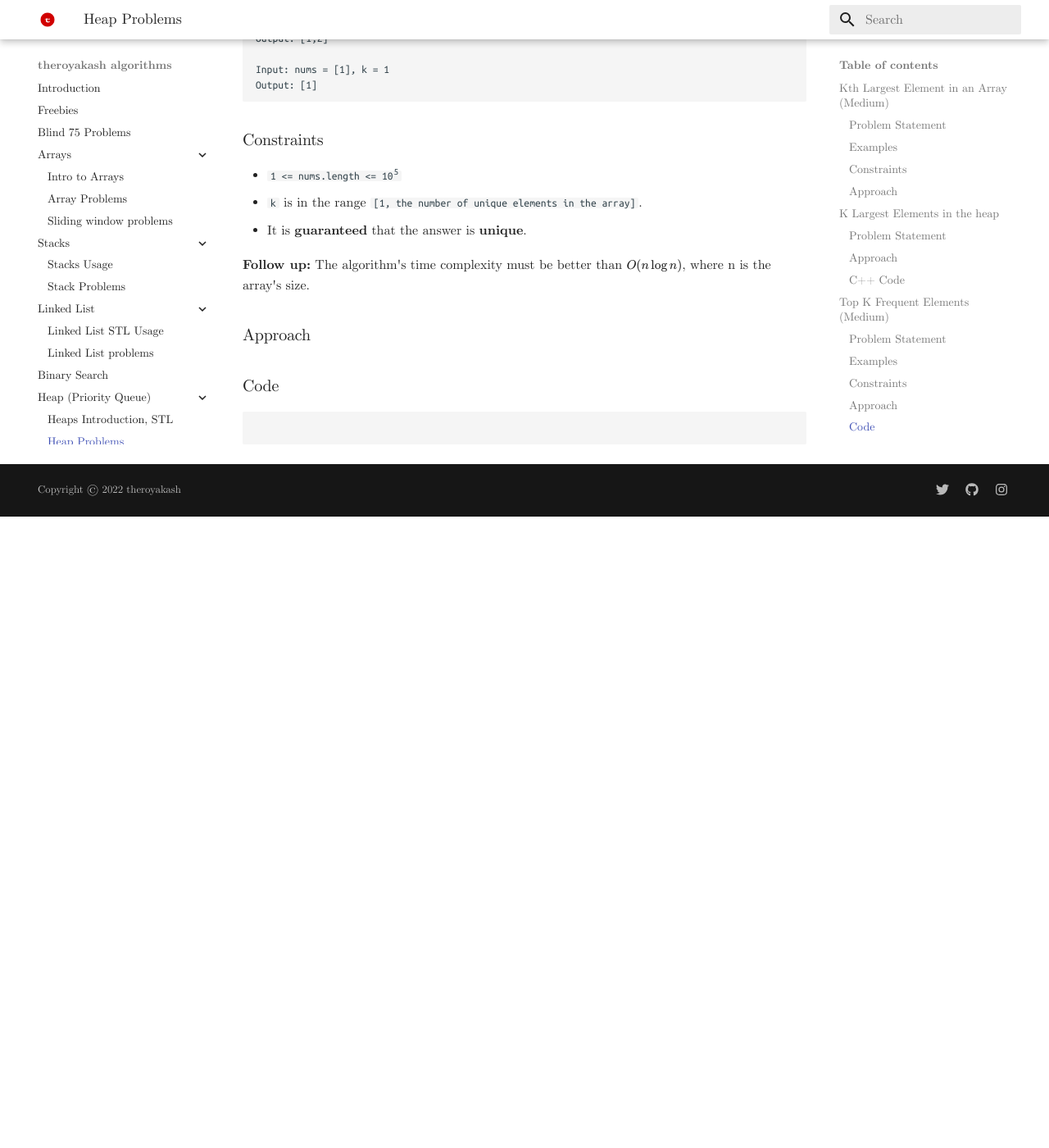
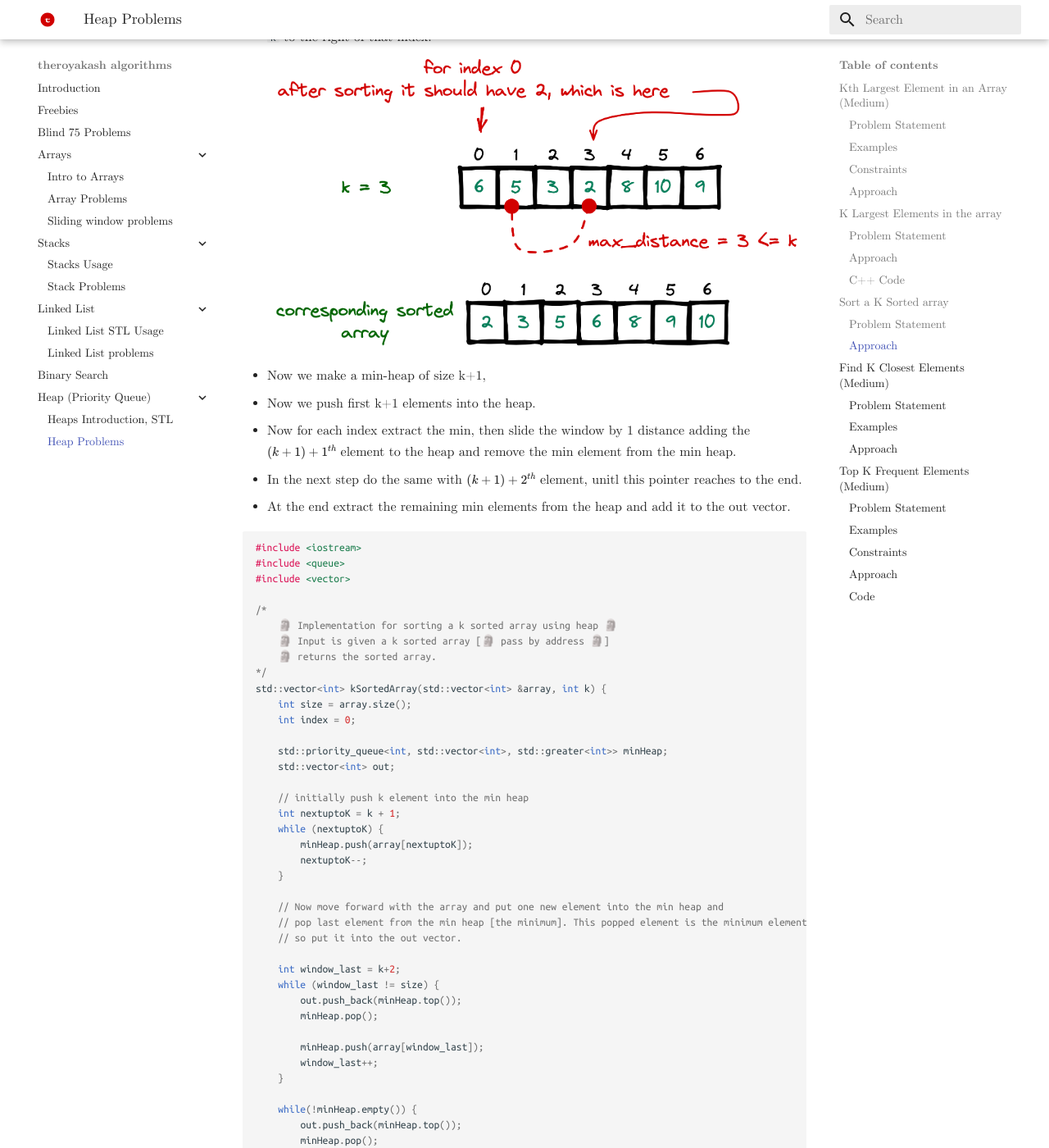
Before and after one commit to theroyakash/algorithms.theroyakash.com, an MkDocs documentation site: the page built from docs/heaps/problems.md, in a window 1280 px wide and 1400 px high, scrolled down 2825 px. Shown: the whole window at 82% size. Built offline with MkDocs 1.6.1 and Material for MkDocs 9.7.7, drawn with Linux system fonts in a browser that asks for light colours; before the commit the page ends 3455 px from its top, so only the background shows below that; some of the changed text lies outside the part shown.

Commit message:
📦 NEW: added Sort a K Sorted array

````diff
--- a/docs/heaps/problems.md
+++ b/docs/heaps/problems.md
@@ -61,7 +61,7 @@ public:
 };
 ```
 
-## K Largest Elements in the heap
+## K Largest Elements in the array
 ### Problem Statement
 This problem is a bit different than the previous one. Here you have to return K largest elements from a given sequence. For example
 
@@ -109,6 +109,85 @@ std::vector<int> kLargestElements(std::vector<int> &vector, int k){
 }
 ```
 
+## Sort a K Sorted array
+### Problem Statement
+Each element in the array must be within the range k from it's desired position, Now sort the array as efficiently as possible.
+
+### Approach
+- For each index, the corresponding sorted element is in the array is within `k` to the left and `k` to the right of that index.
+    ![image](../images/ksortedexplainer.png)
+- Now we make a min-heap of size k+1,
+- Now we push first k+1 elements into the heap.
+- Now for each index extract the min, then slide the window by 1 distance adding the $(k+1) + 1^{th}$ element to the heap and remove the min element from the min heap.
+- In the next step do the same with $(k+1) + 2^{th}$ element, unitl this pointer reaches to the end.
+- At the end extract the remaining min elements from the heap and add it to the out vector.
+
+```cpp
+#include <iostream>
+#include <queue>
+#include <vector>
+
+/*
+    🗿 Implementation for sorting a k sorted array using heap 🗿
+    🗿 Input is given a k sorted array [🗿 pass by address 🗿]
+    🗿 returns the sorted array.
+*/
+std::vector<int> kSortedArray(std::vector<int> &array, int k) {
+    int size = array.size();
+    int index = 0;
+
+    std::priority_queue<int, std::vector<int>, std::greater<int>> minHeap;
+    std::vector<int> out;
+
+    // initially push k element into the min heap
+    int nextuptoK = k + 1;
+    while (nextuptoK) {
+        minHeap.push(array[nextuptoK]);
+        nextuptoK--;
+    }
+
+    // Now move forward with the array and put one new element into the min heap and
+    // pop last element from the min heap [the minimum]. This popped element is the minimum element
+    // so put it into the out vector.
+
+    int window_last = k+2;
+    while (window_last != size) {
+        out.push_back(minHeap.top());
+        minHeap.pop();
+
+        minHeap.push(array[window_last]);
+        window_last++;
+    }
+
+    while(!minHeap.empty()) {
+        out.push_back(minHeap.top());
+        minHeap.pop();
+    }
+
+    return out;
+}
+```
+
+
+## [Find K Closest Elements (Medium)](https://leetcode.com/problems/find-k-closest-elements/)
+### Problem Statement
+Given a sorted integer array `arr`, two integers `k` and `x`, return the `k` closest integers to `x` in the array. The result should also be sorted in ascending order.
+
+An integer a is closer to x than an integer b if:
+1. `|a - x| < |b - x|`
+2. `|a - x| == |b - x|` and `a < b`
+
+### Examples
+```
+Input: arr = [1,2,3,4,5], k = 4, x = 3
+Output: [1,2,3,4]
+
+Input: arr = [1,2,3,4,5], k = 4, x = -1
+Output: [1,2,3,4]
+```
+
+### Approach
+
 ## [Top K Frequent Elements (Medium)](https://leetcode.com/problems/top-k-frequent-elements/)
 
 ### Problem Statement
````
Also changed, not shown: docs/heaps/heap-pq.md (+39 -31 lines), docs/stacks/problems.md (+66 -0 lines), docs/images/ksortedexplainer.png (added).
